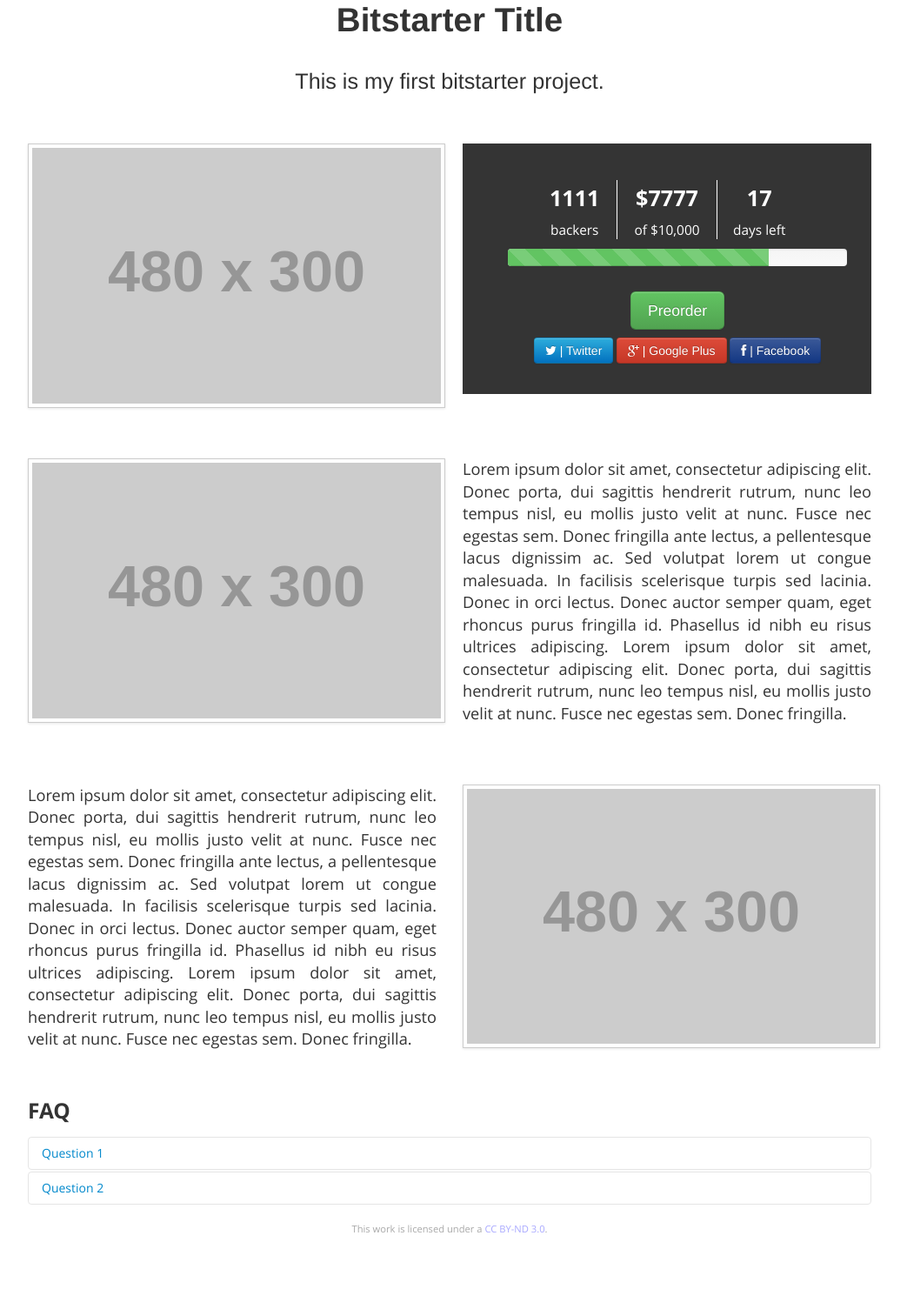
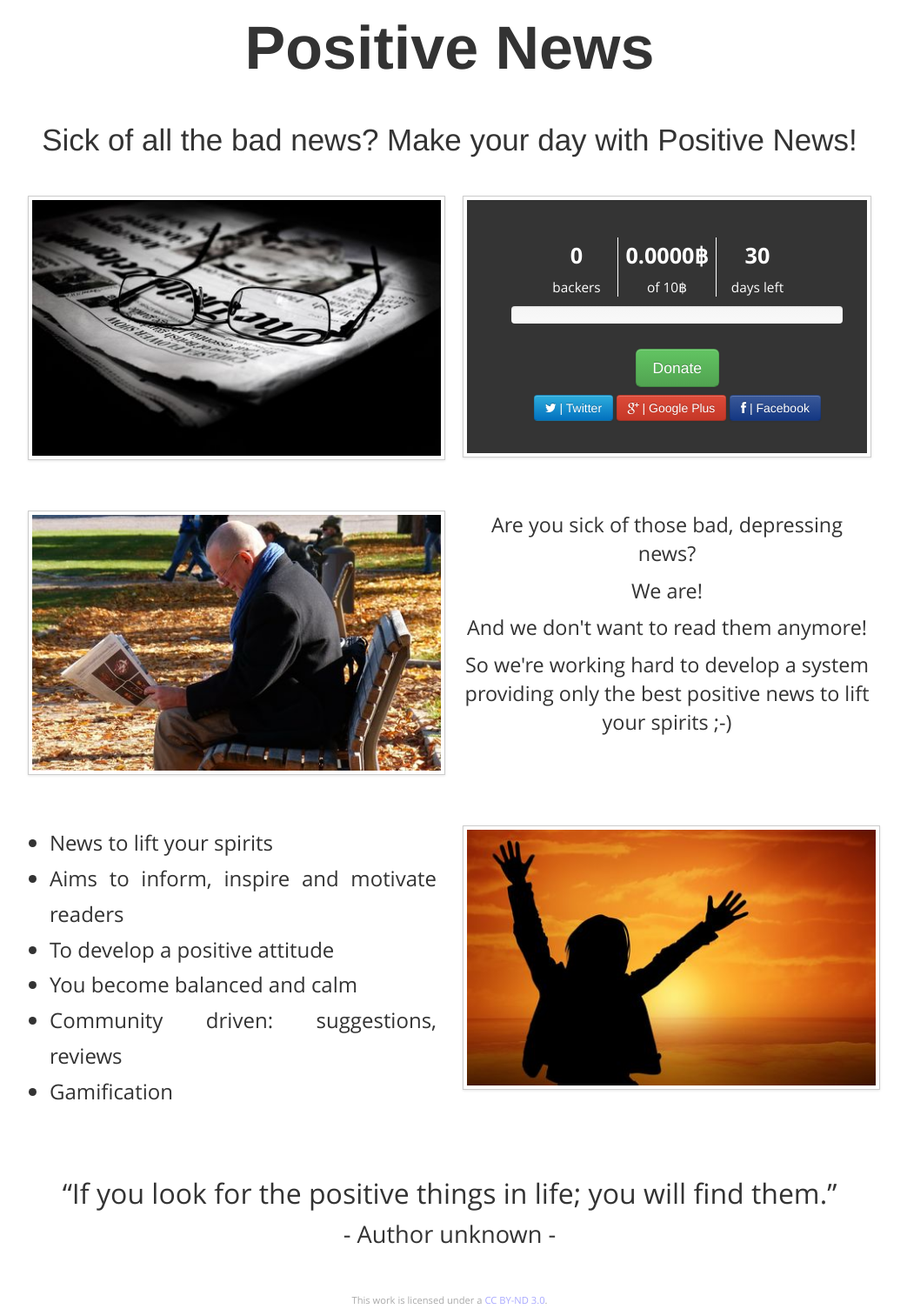
Before and after one commit to liry/node-bitstarter, a website: page index.html in a window 1280 px wide. Shown: the part 67-1572 px from the top of the page at 87% size, without its empty margins (123-1166 px from the left). Before the commit the page ends 1502 px from the top, so only its background shows below. Drawn offline with Linux system fonts and the light colour scheme; placeholder pictures from the web are drawn by us; a web font is replaced by a local one.

Commit message:
chg: filled with positive news project content

```diff
--- a/index.html
+++ b/index.html
@@ -2,8 +2,8 @@
 <html lang="en">
 <head>
     <meta charset="utf-8">
-    <title>My First Bitstarter</title>
-    <meta name="description" content="My First Bitstarter">
+    <title>Positive news</title>
+    <meta name="description" content="Positive news">
     <meta name="author" content="LiRy">
     <meta name="viewport" content="width=device-width, initial-scale=1.0">
     <link rel="stylesheet" href="assets/bootstrap/css/bootstrap.min.css">
@@ -75,10 +75,14 @@
             font-family: 'Ubuntu', Helvetica, Arial, sans-serif;
             text-align: center;
         }
-        p.lead {
+        .heading h1 {
+            font-size: 500%;
+            line-height: 150%;
+        }
+        .subheading h2 {
             padding-top: 1.5%;
-            font-size: 180%;
-            line-height: 180%;
+            font-size: 250%;
+            /*line-height: 150%;*/
         }
         p {
             font-size: 130%;
@@ -93,7 +97,7 @@
         }
         .actions {
             background-color: #343434;
-            padding: 3% 0%;
+            padding: 8% 0%;
         }
         .video, .thermometer, .order, .social, .statistics {
             text-align: center;
@@ -105,7 +109,21 @@
         .copy {
             padding: 2.5% 0%;
             text-align: justify;
+            font-size: large;
         }
+        .copy-center {
+            text-align: center;
+        }
+        .copy li {
+            font-size: x-large;
+            line-height: 170%;
+        }
+        .quote p {
+            padding: 3% 0;
+            text-align: center;
+            font-size: xx-large;
+        }
+
         .asset {
             padding: 2.5% 0%;
         }
@@ -133,13 +151,11 @@
                 <span class="icon-bar"></span>
                 <span class="icon-bar"></span>
             </button>
-            <a class="brand" href="#">Bitstarter</a>
+            <a class="brand" href="#">Positive news</a>
 
             <div class="nav-collapse collapse">
                 <ul class="nav">
                     <li class="active"><a href="#">Home</a></li>
-                    <li><a href="#about">About</a></li>
-                    <li><a href="#contact">Contact</a></li>
                 </ul>
             </div>
             <!--/.nav-collapse -->
@@ -150,37 +166,35 @@
 <div class="container">
     <div class="row heading">
         <div class="span12">
-            <h1>Bitstarter Title</h1>
+            <h1>Positive News</h1>
         </div>
     </div>
     <div class="row subheading">
         <div class="span12">
-            <p class="lead">This is my first bitstarter project.</p>
+            <h2 class="lead">Sick of all the bad news? Make your day with Positive News!</h2>
         </div>
     </div>
     <div class="row-fluid pitch">
         <div class="span5 offset1 video">
-            <img class="img-polaroid" src="http://placehold.it/480x300">
+            <img class="img-polaroid" src="assets/img/newspapers-and-glasses-480.jpg">
         </div>
-        <div class="span5 actions">
+        <div class="span5 img-polaroid">
+            <div class="actions span12">
                 <div class="span8 offset2">
                     <div class="statistics">
                         <div class="span4">
                             <div class="linediv-l">
-                            <h3>1111</h3>
-
+                                <h3>0</h3>
                                 <p>backers</p>
                             </div>
                         </div>
                         <div class="span4">
-                        <h3>$7777</h3>
-
-                        <p>of $10,000</p>
+                            <h3>0.0000฿</h3>
+                            <p>of 10฿</p>
                         </div>
                         <div class="span4">
                             <div class="linediv-r">
-                            <h3>17</h3>
-
+                                <h3>30</h3>
                                 <p>days left</p>
                             </div>
                         </div>
@@ -189,12 +203,12 @@
                 <div class="span10 offset1">
                     <div class="thermometer">
                         <div class="progress progress-striped">
-                        <div class="bar bar-success" style="width: 77%"></div>
+                            <div class="bar bar-success" style="width: 0%"></div>
                         </div>
                     </div>
                 </div>
                 <div class="span6 offset3 order">
-                <button class="btn btn-large btn-success">Preorder</button>
+                    <button class="btn btn-large btn-success">Donate</button>
                 </div>
                 <div class="span10 offset1 social">
                     <button class="btn btn-twitter"><i class="icon-twitter"></i> | Twitter</button>
@@ -203,69 +217,52 @@
                 </div>
             </div>
         </div>
+    </div>
     <div class="row-fluid section1">
         <div class="span5 offset1 asset">
-            <img class="img-polaroid" src="http://placehold.it/480x300">
+            <img class="img-polaroid" src="assets/img/man-with-newspapers_480.jpg">
         </div>
-        <div class="span5 copy">
+        <div class="span5 copy copy-center">
             <p>
-                Lorem ipsum dolor sit amet, consectetur adipiscing elit. Donec porta, dui sagittis hendrerit rutrum,
-                nunc leo tempus nisl, eu mollis justo velit at nunc. Fusce nec egestas sem. Donec fringilla ante lectus,
-                a pellentesque lacus dignissim ac. Sed volutpat lorem ut congue malesuada. In facilisis scelerisque
-                turpis sed lacinia. Donec in orci lectus. Donec auctor semper quam, eget rhoncus purus fringilla id.
-                Phasellus id nibh eu risus ultrices adipiscing. Lorem ipsum dolor sit amet, consectetur adipiscing elit.
-                Donec porta, dui sagittis hendrerit rutrum, nunc leo tempus nisl, eu mollis justo velit at nunc. Fusce
-                nec egestas sem. Donec fringilla.
+                Are you sick of those bad, depressing news?
+            </p>
+            <p>
+                We are!
+            </p>
+            <p>
+                And we don't want to read them anymore!
+            </p>
+            <p>
+                So we're working hard to develop a system providing only the best positive news to lift your spirits ;-)
             </p>
         </div>
     </div>
     <div class="row-fluid section1">
-        <div class="span5 offset1 copy copy-right">
-            <p>
-                Lorem ipsum dolor sit amet, consectetur adipiscing elit. Donec porta, dui sagittis hendrerit rutrum,
-                nunc leo tempus nisl, eu mollis justo velit at nunc. Fusce nec egestas sem. Donec fringilla ante lectus,
-                a pellentesque lacus dignissim ac. Sed volutpat lorem ut congue malesuada. In facilisis scelerisque
-                turpis sed lacinia. Donec in orci lectus. Donec auctor semper quam, eget rhoncus purus fringilla id.
-                Phasellus id nibh eu risus ultrices adipiscing. Lorem ipsum dolor sit amet, consectetur adipiscing elit.
-                Donec porta, dui sagittis hendrerit rutrum, nunc leo tempus nisl, eu mollis justo velit at nunc. Fusce
-                nec egestas sem. Donec fringilla.
-            </p>
+        <div class="span5 offset1 copy">
+            <ul>
+                <li>News to lift your spirits</li>
+                <li>Aims to inform, inspire and motivate readers</li>
+                <li>To develop a positive attitude</li>
+                <li>You become balanced and calm</li>
+                <li>Community driven: suggestions, reviews</li>
+                <li>Gamification</li>
+            </ul>
         </div>
         <div class="span5 asset">
-            <img class="img-polaroid" src="http://placehold.it/480x300">
+            <img class="img-polaroid" src="assets/img/person-sun_480.jpg">
         </div>
     </div>
-    <div class="row-fluid faq">
-        <div class="span10 offset1">
-            <h3>FAQ</h3>
-
-            <div class="accordion" id="accFaq">
-                <div class="accordion-group">
-                    <div class="accordion-heading">
-                        <a class="accordion-toggle" data-toggle="collapse" data-parent="#accFaq" href="#collapse1">
-                            Question 1
-                        </a>
-                    </div>
-                    <div class="accordion-body collapse" id="collapse1">
-                        <div class="accordion-inner">
-                            Answer ........
+    <div class="row-fluid">
+        <div class="row-fluid quote">
+            <div class="span12">
+                <p>
+                    “If you look for the positive things in life; you will find them.”<br>
+                    <small>- Author unknown -</small>
+                </p>
             </div>
         </div>
     </div>
-                <div class="accordion-group">
-                    <div class="accordion-heading">
-                        <a class="accordion-toggle" data-toggle="collapse" data-parent="#accFaq" href="#collapse2">
-                            Question 2
-                        </a>
-                    </div>
-                    <div class="accordion-body collapse" id="collapse2">
-                        <div class="accordion-inner">
-                            Answer ........
-                        </div>
-                    </div>
-                </div>
-            </div>
-        </div>
+    <div class="row-fluid">
         <div class="row-fluid footer">
             <div class="span12">
                 <p>
```
Also changed, not shown: _work/Empty-Park-Bench_Autumn-1024x682.jpg (added), _work/man-with-newspapers_1280.jpg (added), _work/newspaper-on-bar.jpg (added), _work/newspapers-and-glasses-1341392429Lkk.jpg (added), _work/person-sun_1920.jpg (added), assets/img/man-with-newspapers_480.jpg (added), assets/img/newspapers-and-glasses-480.jpg (added), assets/img/person-sun_480.jpg (added). Lines whose indentation alone changed are shown as unchanged.
